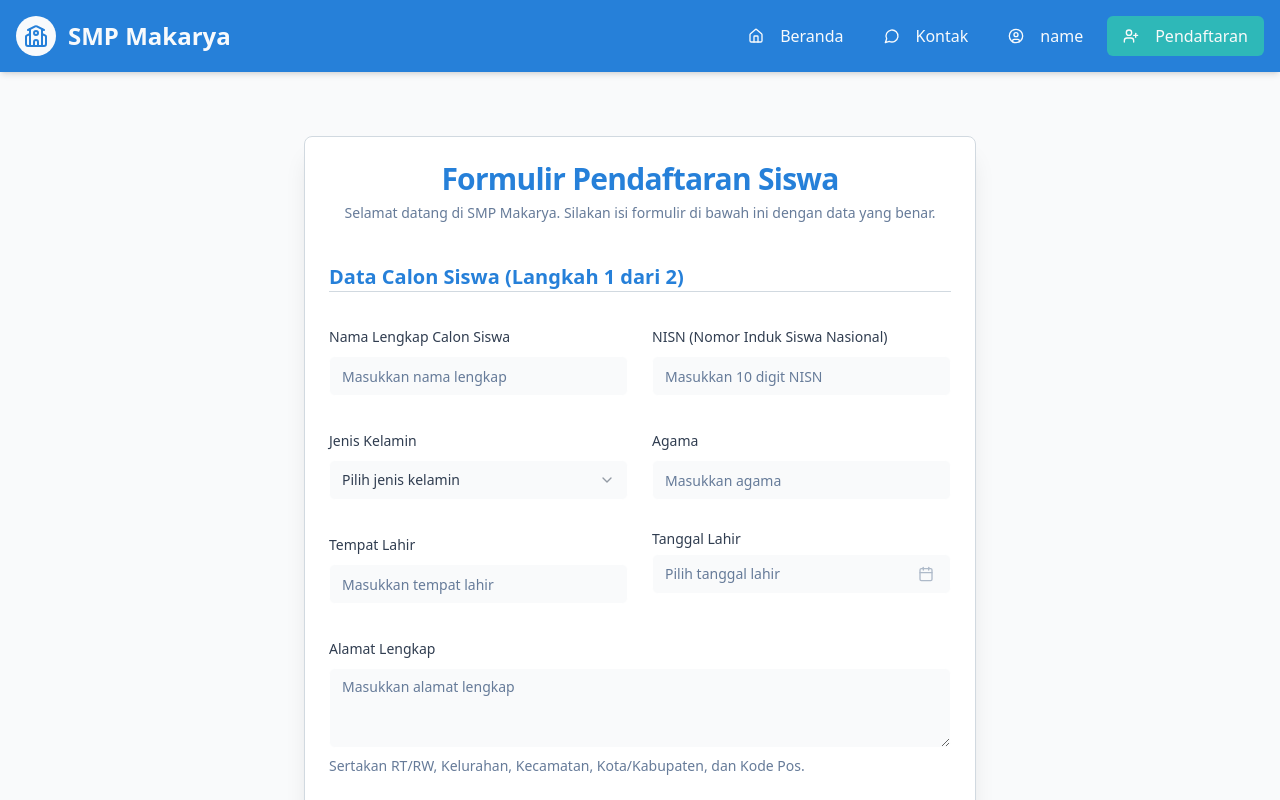
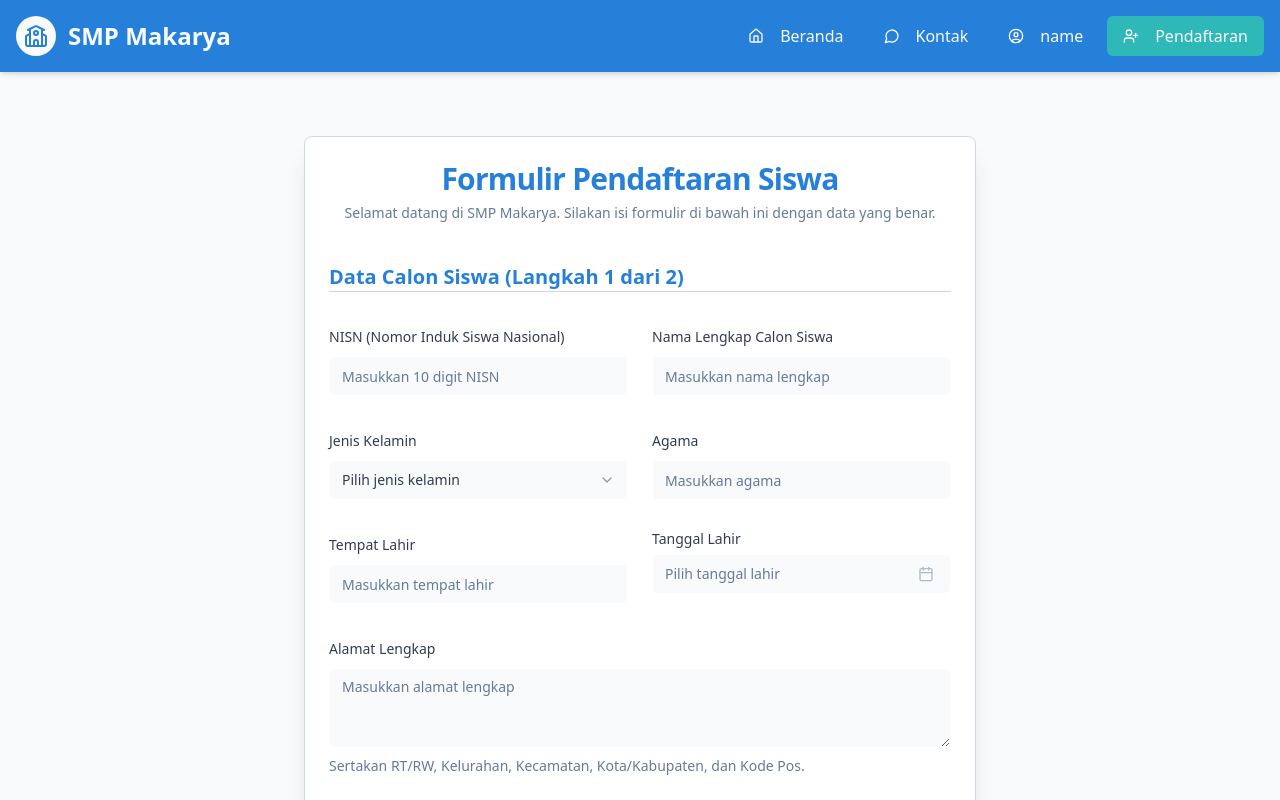
Before and after one commit to vjdevelopervj/ppbd-smp-makarya, a Next.js app: page /pendaftaran in a window 1280 px wide. Shown: the top 800 px of the page. Built offline with nearby package versions, Linux system fonts and the light colour scheme; sample sign-in values are in the browser's storage.

Commit message:
buat nisn dibagian pertama dan nama lengkap dibagian kedua

```diff
--- a/src/components/registration-form.tsx
+++ b/src/components/registration-form.tsx
@@ -149,12 +149,12 @@ export default function RegistrationForm() {
             <div className="grid grid-cols-1 md:grid-cols-2 gap-6">
               <FormField
                 control={form.control}
-                name="fullName"
+                name="nisn"
                 render={({ field }) => (
                   <FormItem>
-                    <FormLabel>Nama Lengkap Calon Siswa</FormLabel>
+                    <FormLabel>NISN (Nomor Induk Siswa Nasional)</FormLabel>
                     <FormControl>
-                      <Input placeholder="Masukkan nama lengkap" {...field} />
+                      <Input placeholder="Masukkan 10 digit NISN" {...field} />
                     </FormControl>
                     <FormMessage />
                   </FormItem>
@@ -162,12 +162,12 @@ export default function RegistrationForm() {
               />
               <FormField
                 control={form.control}
-                name="nisn"
+                name="fullName"
                 render={({ field }) => (
                   <FormItem>
-                    <FormLabel>NISN (Nomor Induk Siswa Nasional)</FormLabel>
+                    <FormLabel>Nama Lengkap Calon Siswa</FormLabel>
                     <FormControl>
-                      <Input placeholder="Masukkan 10 digit NISN" {...field} />
+                      <Input placeholder="Masukkan nama lengkap" {...field} />
                     </FormControl>
                     <FormMessage />
                   </FormItem>
```
